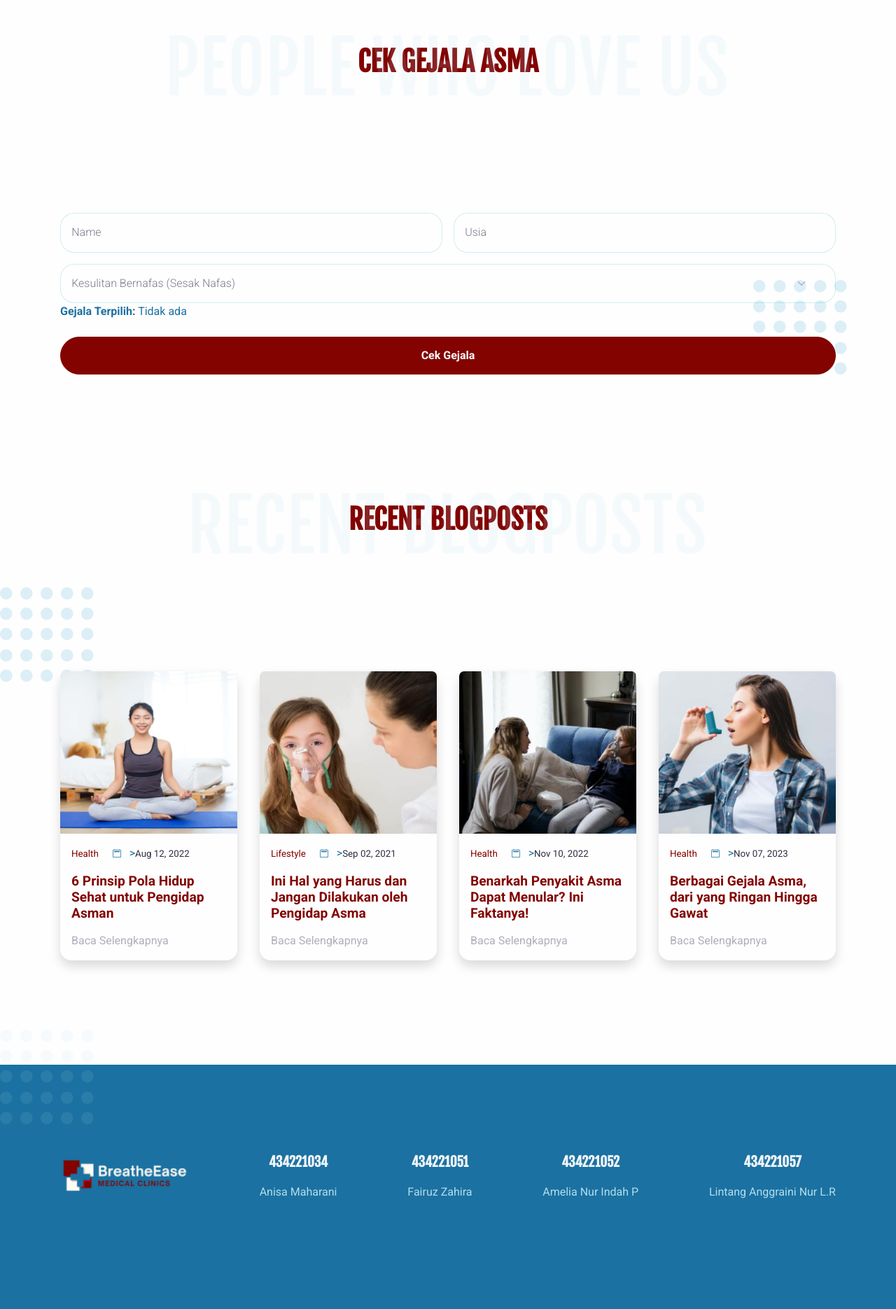
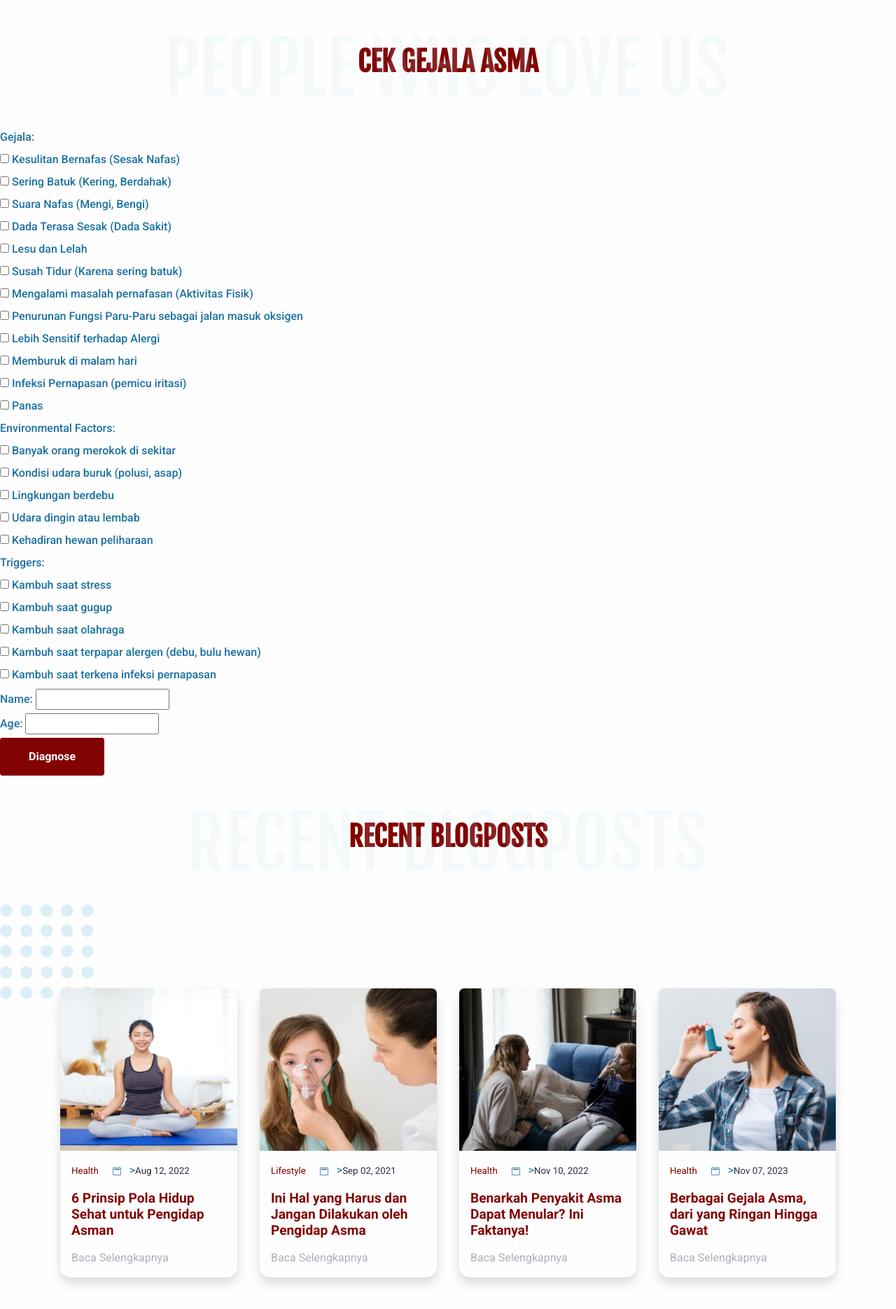
Before and after one commit to lintanganlr/AiPrak-Uas, a Flask app: page / in a window 1280 px wide. Shown: the part 2306-4176 px from the top of the page at 70% size. Run offline with Flask 3, Linux system fonts and the light colour scheme; some libraries are stand-ins or nearby versions.

Commit message:
done untuk intinya tinggal tampilan

```diff
--- a/app.py
+++ b/app.py
@@ -2,7 +2,6 @@ from flask import Flask, render_template, request, url_for
 
 app = Flask(__name__)
 
-# Data gejala dan hubungan data seperti sebelumnya
 gejala_data = {
     "G01": "Kesulitan Bernafas (Sesak Nafas)",
     "G02": "Sering Batuk (Kering, Berdahak)",
@@ -18,6 +17,22 @@ gejala_data = {
     "G12": "Panas"
 }
 
+environmental_factors = {
+    "E01": "Banyak orang merokok di sekitar",
+    "E02": "Kondisi udara buruk (polusi, asap)",
+    "E03": "Lingkungan berdebu",
+    "E04": "Udara dingin atau lembab",
+    "E05": "Kehadiran hewan peliharaan"
+}
+
+triggers = {
+    "T01": "Kambuh saat stress",
+    "T02": "Kambuh saat gugup",
+    "T03": "Kambuh saat olahraga",
+    "T04": "Kambuh saat terpapar alergen (debu, bulu hewan)",
+    "T05": "Kambuh saat terkena infeksi pernapasan"
+}
+
 penyakit_data = {
     "P01": "Asma Alergi",
     "P02": "Asma Non Alergi",
@@ -25,15 +40,17 @@ penyakit_data = {
     "P04": "Asma pada Anak",
     "P05": "Asma pada Orang Dewasa",
     "P06": "Asma Batuk",
-    "P07": "Asma Akibat Pekerjaan(Oksional)",
+    "P07": "Asma Akibat Pekerjaan (Oksional)",
     "P08": "Asma Musiman",
     "P09": "Asma Campuran",
-    "P10": "Asma Eksersais(OlahRaga)"
+    "P10": "Asma Eksersais (OlahRaga)"
 }
 
 hubungan_data = {
     ("G01", "P01"): {"MB": 0.8, "MD": 0.2},
     ("G02", "P01"): {"MB": 0.7, "MD": 0.2},
+    ("E01", "P01"): {"MB": 0.6, "MD": 0.1},
+    ("T01", "P01"): {"MB": 0.5, "MD": 0.2},
     ("G02", "P02"): {"MB": 0.8, "MD": 0.3},
     ("G02", "P03"): {"MB": 0.9, "MD": 0.1},
     ("G02", "P04"): {"MB": 0.5, "MD": 0.2},
@@ -67,6 +84,19 @@ hubungan_data = {
     ("G10", "P09"): {"MB": 0.7, "MD": 0.1},
     ("G11", "P09"): {"MB": 0.9, "MD": 0.3},
     ("G12", "P04"): {"MB": 0.6, "MD": 0.1},
+    ("E02", "P01"): {"MB": 0.6, "MD": 0.2},
+    ("E03", "P05"): {"MB": 0.7, "MD": 0.2},
+    ("E04", "P09"): {"MB": 0.5, "MD": 0.3},
+    ("E05", "P01"): {"MB": 0.6, "MD": 0.1},
+    ("T02", "P01"): {"MB": 0.5, "MD": 0.3},
+    ("T03", "P10"): {"MB": 0.7, "MD": 0.2},
+    ("T04", "P01"): {"MB": 0.8, "MD": 0.2},
+    ("T05", "P09"): {"MB": 0.6, "MD": 0.3},
+    ("E01", "P09"): {"MB": 0.6, "MD": 0.3},
+    ("E02", "P09"): {"MB": 0.5, "MD": 0.3},
+    ("E03", "P09"): {"MB": 0.7, "MD": 0.3},
+    ("E04", "P09"): {"MB": 0.4, "MD": 0.2},
+    ("E05", "P09"): {"MB": 0.6, "MD": 0.3},
 }
 
 def combine_cf(cf1, cf2):
@@ -94,25 +124,30 @@ def index():
         ctabg_url = url_for('static', filename='img/gallery/cta-bg.png')
         return render_template('main.html', bg_url=bg_url, depart_url=depart_url, eyecare_url=eyecare_url, aboutUs_url=aboutUs_url, about_url=about_url,
                                doctorsUs_url=doctorsUs_url, doctors_url=doctors_url, people_url=people_url, people1_url=people1_url, dotbg_url=dotbg_url,
-                               blog_url=blog_url, ctabg_url=ctabg_url, gejala_data=gejala_data)
+                               blog_url=blog_url, ctabg_url=ctabg_url, gejala_data=gejala_data, environmental_factors=environmental_factors, triggers=triggers)
     except Exception as e:
         return str(e)
 
 @app.route('/diagnose', methods=['POST'])
 def diagnose():
     try:
-        gejala_input = request.form.getlist('inputGejala')  # Mendapatkan semua gejala yang dipilih
+        name = request.form['name']
+        usia = request.form['usia']
+        gejala_input = request.form.getlist('inputGejala')
+        environmental_input = request.form.getlist('inputEnvironmental')
+        trigger_input = request.form.getlist('inputTrigger')
+
+        all_input = gejala_input + environmental_input + trigger_input
 
         CF_dict = {}
         penyakit_terkait_dict = {}
 
-        # Proses untuk menghitung CF berdasarkan hubungan data
         for (gejala, penyakit), nilai in hubungan_data.items():
             MB = nilai["MB"]
             MD = nilai["MD"]
             CF = MB - MD
 
-            if gejala in gejala_input:
+            if gejala in all_input:
                 if penyakit not in CF_dict:
                     CF_dict[penyakit] = CF
                 else:
@@ -122,7 +157,6 @@ def diagnose():
                 penyakit_terkait_dict[penyakit] = []
             penyakit_terkait_dict[penyakit].append(gejala)
 
-        # Mengurutkan CF_dict berdasarkan nilai CF secara menurun dan memilih 2 teratas
         sorted_CF_dict = dict(sorted(CF_dict.items(), key=lambda item: item[1], reverse=True)[:2])
 
         hasil_diagnosis = []
@@ -131,7 +165,7 @@ def diagnose():
                 hasil_diagnosis.append({
                     "penyakit": penyakit_data[penyakit],
                     "cf": f"{CF * 100:.2f}%",
-                    "gejala": [gejala_data[g] for g in penyakit_terkait_dict[penyakit] if g in gejala_input]
+                    "gejala": [gejala_data.get(g, environmental_factors.get(g, triggers.get(g))) for g in penyakit_terkait_dict[penyakit] if g in all_input]
                 })
 
         if not hasil_diagnosis:
@@ -141,8 +175,7 @@ def diagnose():
                 "gejala": []
             })
 
-        return render_template('result.html', hasil_diagnosis=hasil_diagnosis, gejala_input=gejala_input, gejala_data=gejala_data)
-
+        return render_template('result.html', name=name, usia=usia, hasil_diagnosis=hasil_diagnosis, gejala_input=gejala_input, environmental_input=environmental_input, trigger_input=trigger_input, gejala_data=gejala_data, environmental_factors=environmental_factors, triggers=triggers)
     except Exception as e:
         return str(e)
 
--- a/templates/main.html
+++ b/templates/main.html
@@ -143,68 +143,48 @@
             </section>
             <!-- <section> close ============================-->
             <!-- ============================================-->
-
-            <section class="py-8">
-                <div class="container">
-                    <div class="row">
-                        <div class="bg-holder bg-size" style="background-image: url('{{ dotbg_url }}');; background-position: bottom right; background-size: auto"></div>
-                        <!--/.bg-holder-->
-
-                        <!-- <div class="col-lg-6 z-index-2 mb-5"><img class="w-100" src="{{ url_for('static', filename='img/gallery/appointment.png') }}" alt="..." /></div> -->
-                        <div class="z-index-2">
-                            <form class="row g-3" method="POST" action="{{ url_for('diagnose') }}">
-
-                                <div class="col-md-6">
-                                    <label class="visually-hidden" for="inputName">Name</label>
-                                    <input class="form-control form-livedoc-control" id="inputName" type="text" placeholder="Name" />
-                                </div>
-                                <div class="col-md-6">
-                                    <label class="visually-hidden" for="inputUsia">Usia</label>
-                                    <input class="form-control form-livedoc-control" id="inputUsia" type="number" placeholder="Usia" />
-                                </div>
-                                <div class="col-md-12">
-                                    <label class="form-label visually-hidden" for="inputGejala" placeholder="Gejala">Gejala</label>
-                                    <select class="form-select" id="inputGejala" name="inputGejala">
-                                        {% for key, value in gejala_data.items() %}
-                                        <option value="{{ key }}">{{ value }}</option>
-                                        {% endfor %}
-                                    </select>
-                                    <div class="form-label" id="selected-options">
-                                        <strong>Gejala Terpilih:</strong>
-                                        <span id="options-list">Tidak ada</span>
-                                    </div>
-                                </div>
-                                <div class="col-12">
-                                    <div class="d-grid">
-                                        <button class="btn btn-primary rounded-pill" type="submit">Cek Gejala</button>
-                                        <!-- onclick="getSelectedOptions()" -->
-                                    </div>
-                                </div>
-                            </form>
-                        </div>
-                    </div>
+            <!--  -->
+            <form action="/diagnose" method="POST">
+                <!-- Existing symptom input -->
+                <div class="form-group">
+                    <label for="inputGejala">Gejala:</label><br>
+                    {% for key, value in gejala_data.items() %}
+                    <input type="checkbox" id="gejala_{{ key }}" name="inputGejala" value="{{ key }}">
+                    <label for="gejala_{{ key }}">{{ value }}</label><br>
+                    {% endfor %}
                 </div>
 
-                <script>
-                    // Memastikan bahwa halaman telah dimuat sepenuhnya
-                    document.addEventListener('DOMContentLoaded', function() {
-                        // Menambahkan event listener pada elemen select dengan id inputGejala
-                        document.getElementById('inputGejala').addEventListener('change', function () {
-                            const selectedOptions = Array.from(this.selectedOptions).map(option => option.value);
-                            updateSelectedOptions(selectedOptions);
-                        });
+                <!-- New environmental factors input -->
+                <div class="form-group">
+                    <label for="inputEnvironmental">Environmental Factors:</label><br>
+                    {% for key, value in environmental_factors.items() %}
+                    <input type="checkbox" id="env_{{ key }}" name="inputEnvironmental" value="{{ key }}">
+                    <label for="env_{{ key }}">{{ value }}</label><br>
+                    {% endfor %}
+                </div>
 
-                        // Fungsi untuk memperbarui daftar gejala terpilih
-                        function updateSelectedOptions(selectedOptions) {
-                            const optionsList = selectedOptions.length > 0 ? selectedOptions.map(key => gejala_data[key]).join(', ') : 'Tidak ada';
-                            document.getElementById('options-list').textContent = optionsList;
-                        }
-                    });
-                </script>
+                <!-- New triggers input -->
+                <div class="form-group">
+                    <label for="inputTrigger">Triggers:</label><br>
+                    {% for key, value in triggers.items() %}
+                    <input type="checkbox" id="trig_{{ key }}" name="inputTrigger" value="{{ key }}">
+                    <label for="trig_{{ key }}">{{ value }}</label><br>
+                    {% endfor %}
+                </div>
 
+                <!-- Existing name and age input -->
+                <div class="form-group">
+                    <label for="name">Name:</label>
+                    <input type="text" id="name" name="name" required>
+                </div>
+                <div class="form-group">
+                    <label for="usia">Age:</label>
+                    <input type="text" id="usia" name="usia" required>
+                </div>
 
+                <button type="submit" class="btn btn-primary">Diagnose</button>
+            </form>
 
-            </section>
 
             <!-- ============================================-->
             <!-- <section> begin ============================-->
```
Also changed, not shown: templates/result.html (+55 -27 lines).
